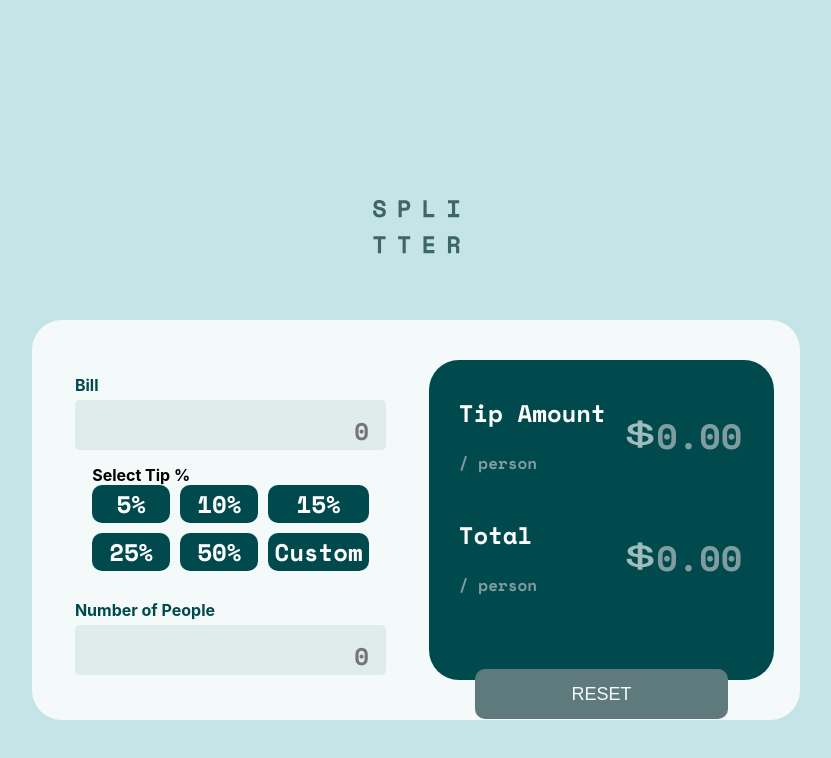
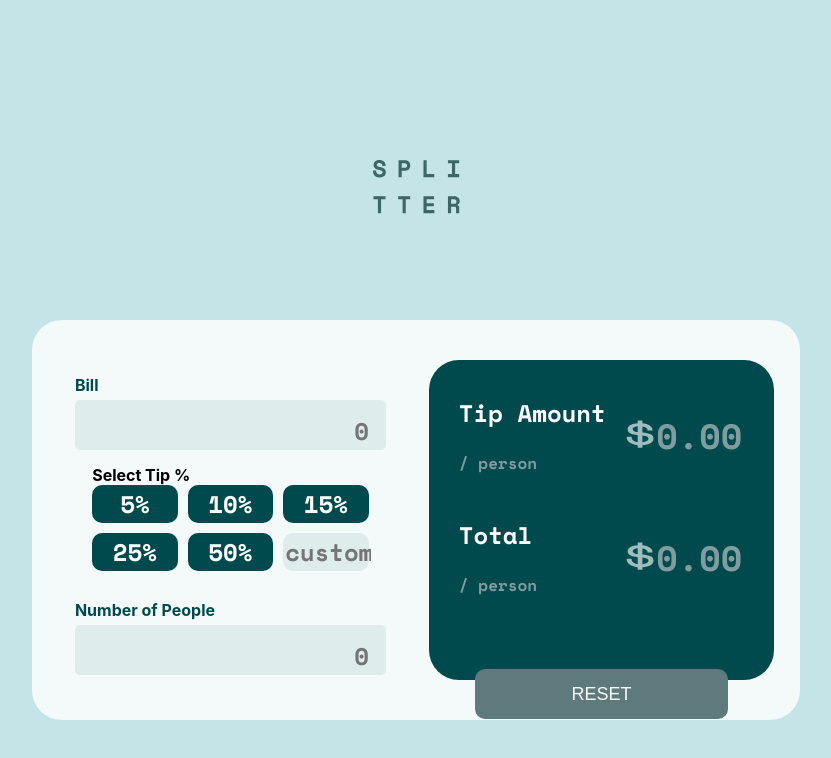
Before and after one commit to RubyAlvarez08/calculator, a React (Create React App) app: page / in a window 1280 px wide. Shown: the top 758 px of the page, without its empty margins (224-1055 px from the left). Built offline with nearby package versions, Linux system fonts and the light colour scheme.

Commit message:
practicing wai-aria, to make focus con tabindex in <Div> container of input

```diff
--- a/src/App.css
+++ b/src/App.css
@@ -8,7 +8,7 @@ body{
   display: flex;
   flex-direction: column;
   align-items: center;
-  justify-content: center;
+  justify-content: centergi;
 }
 .splitter-container{
   width: 60%;
@@ -34,5 +34,5 @@ body{
   align-items: center;
 }
 .splitter-result{
-  background-color: hsl(183, 100%, 15%)
+  background-color: hsl(183, 100%, 15%);
 }
--- a/src/components/Header.css
+++ b/src/components/Header.css
@@ -1,5 +1,5 @@
 .logo{
     height: 40vh;
     position: relative;
-    top: 25vh;
+    top: 20vh;
 }
--- a/src/components/InputBox.css
+++ b/src/components/InputBox.css
@@ -13,11 +13,15 @@
     border-radius: 5px;
     margin-top: 5px;
 }
+.input-box__enter:focus{
+    outline: 0;
+    box-shadow: 0 0 8px 10px #888888;
+}
 .input-box__enter input{
    background-color: transparent;
    border:0;
    text-align: end;
    font-size: 24px;
    font-family: 'Space Mono', monospace;
-
+    outline: 0;
 }
--- a/src/components/InputBox.js
+++ b/src/components/InputBox.js
@@ -1,13 +1,14 @@
+/* eslint-disable jsx-a11y/aria-role */
 import '../components/InputBox.css';
 //mport idollar from '../images/idollar.svg';
+
 
 function InputBox(props){
     return(
         <div className="input-box">
           <label for={props.name}> {props.name}</label>
-					<div className="input-box__enter">
-
-						<input type="number"id={props.name} placeholder="0" min="0"></input>
+					<div className="input-box__enter" role="input" tabIndex="0">
+						<input type="number"  id={props.name} placeholder="0" min="0"></input>
 					</div>
         </div>
     )
--- a/src/components/SelectTip.css
+++ b/src/components/SelectTip.css
@@ -21,3 +21,21 @@
 
 
 }
+.tip-button:focus{
+    background-color: hsl(162, 90%, 35%);
+}
+.custom{
+    background-color: hsl(180, 24%, 90%);
+    color: hsl(183, 100%, 15%);  ;
+}
+.custom input{
+    font-family: 'Space Mono', monospace;
+    background-color: transparent;
+    outline: 0;
+    border: 0;
+    text-align: center;
+    width: 100%;
+    color: hsl(183, 100%, 15%);  ;
+    font-size: 24px;
+
+}
--- a/src/components/SelectTip.js
+++ b/src/components/SelectTip.js
@@ -1,16 +1,19 @@
+/* eslint-disable jsx-a11y/role-has-required-aria-props */
 import TipButton from "./TipBotton";
 import '../components/SelectTip.css';
 function SelectTip(){
     return(
-        <div className="container-select" >
+        <div className="container-select" tabIndex="0">
             Select Tip %
-            <div role="checkbox" aria-checked="false"  tabindex="0"className="select-tip">
+            <div role="combobox" className="select-tip">
             <TipButton name="5%"></TipButton>
             <TipButton name="10%"></TipButton>
             <TipButton name="15%"></TipButton>
             <TipButton name="25%"></TipButton>
             <TipButton name="50%"></TipButton>
-            <TipButton name="Custom"></TipButton>
+            <div className="tip-button custom">
+                <input placeholder="custom"/>
+            </div>
             </div>
 
         </div>
```
